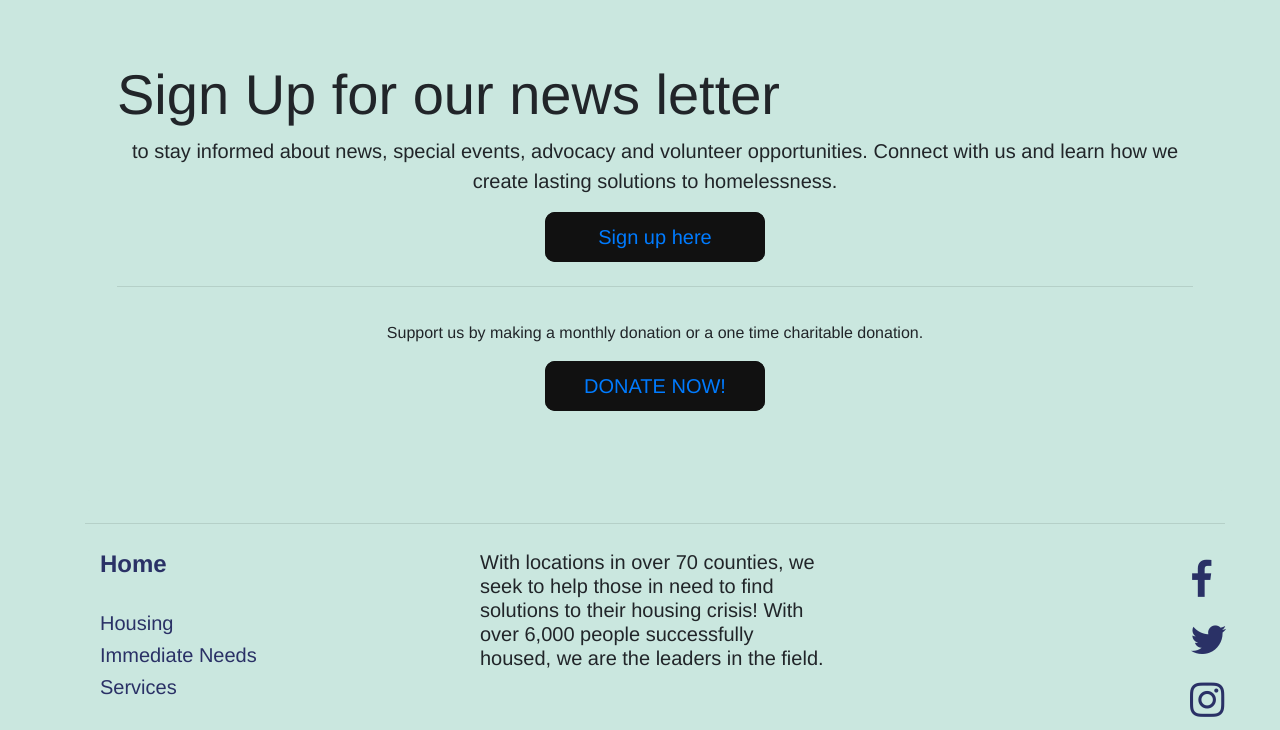
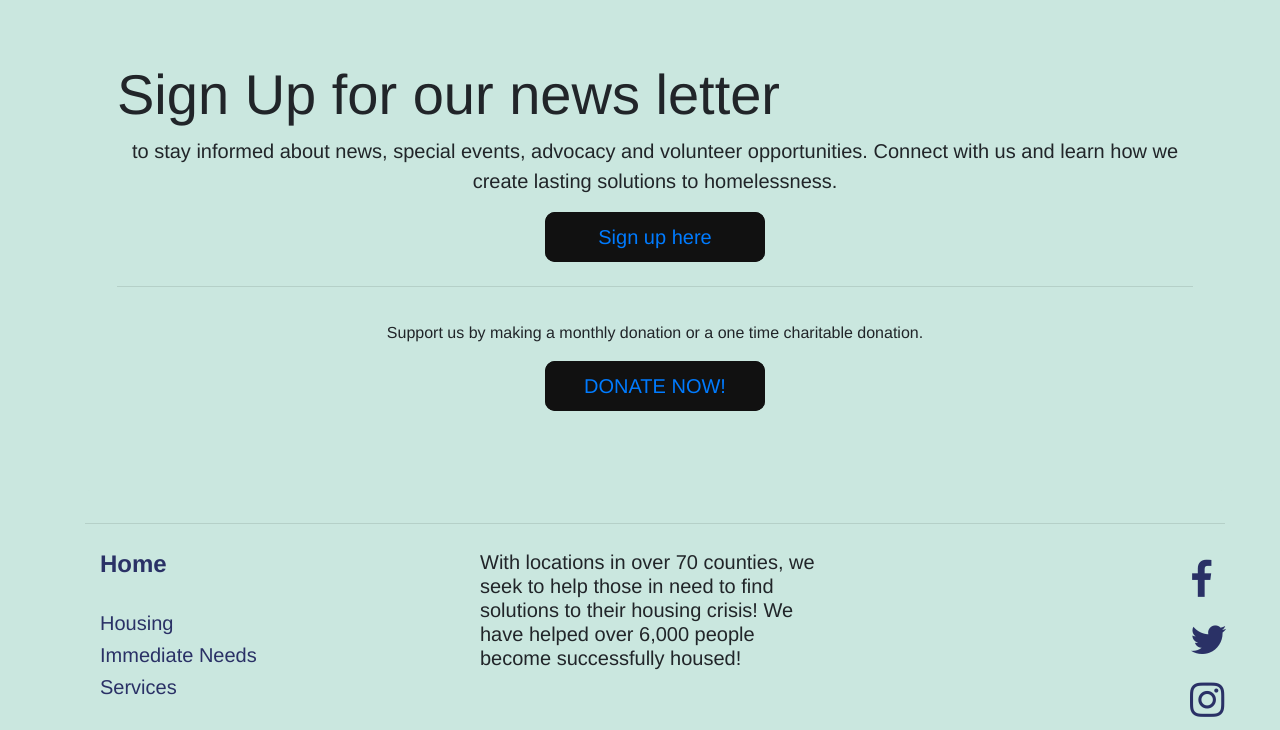
Before and after one commit to styxnkrons/Group1, a plain HTML site: page index.html in a window 1280 px wide. Shown: the part 913-1643 px from the top of the page. Drawn offline with nearby package versions, Linux system fonts and the light colour scheme.

Commit message:
MadeTextLessGoofy

```diff
--- a/index.html
+++ b/index.html
@@ -172,7 +172,7 @@
             </div>
             <div class="col-md-4">
                 <h5>
-                    With locations in over 70 counties, we seek to help those in need to find solutions to their housing crisis! With over 6,000 people successfully housed, we are the leaders in the field.
+                    With locations in over 70 counties, we seek to help those in need to find solutions to their housing crisis! We have helped over 6,000 people become successfully housed!
                 </h5>
             </div>
             <div class="col-md-4">
```
